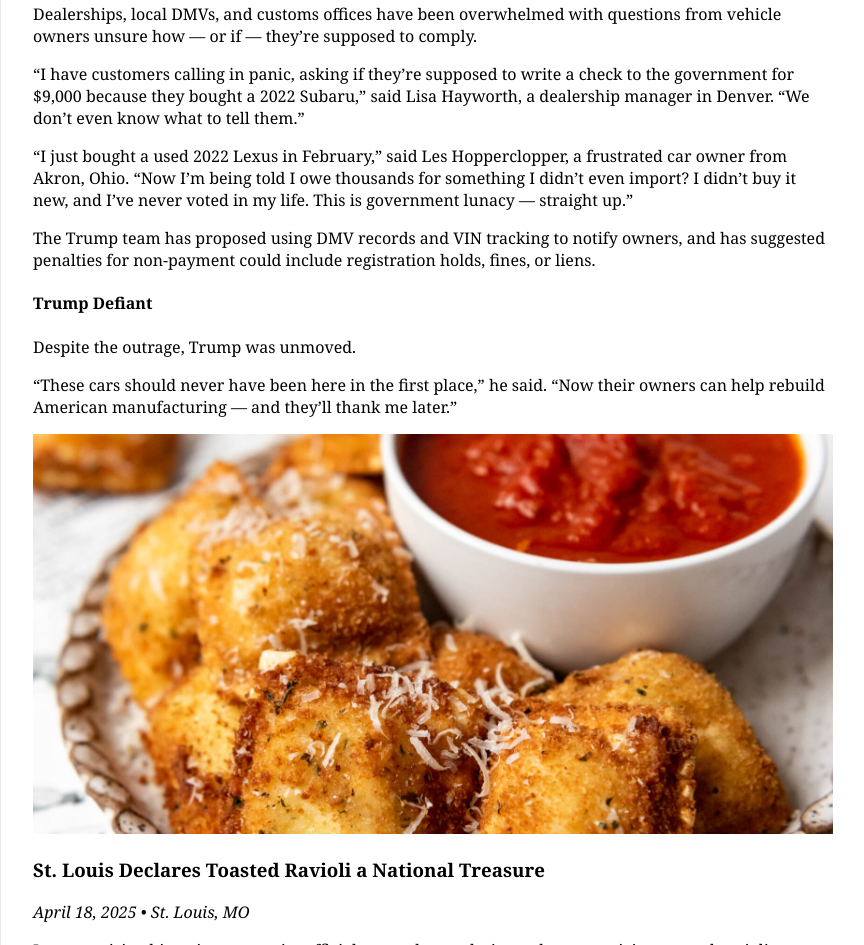
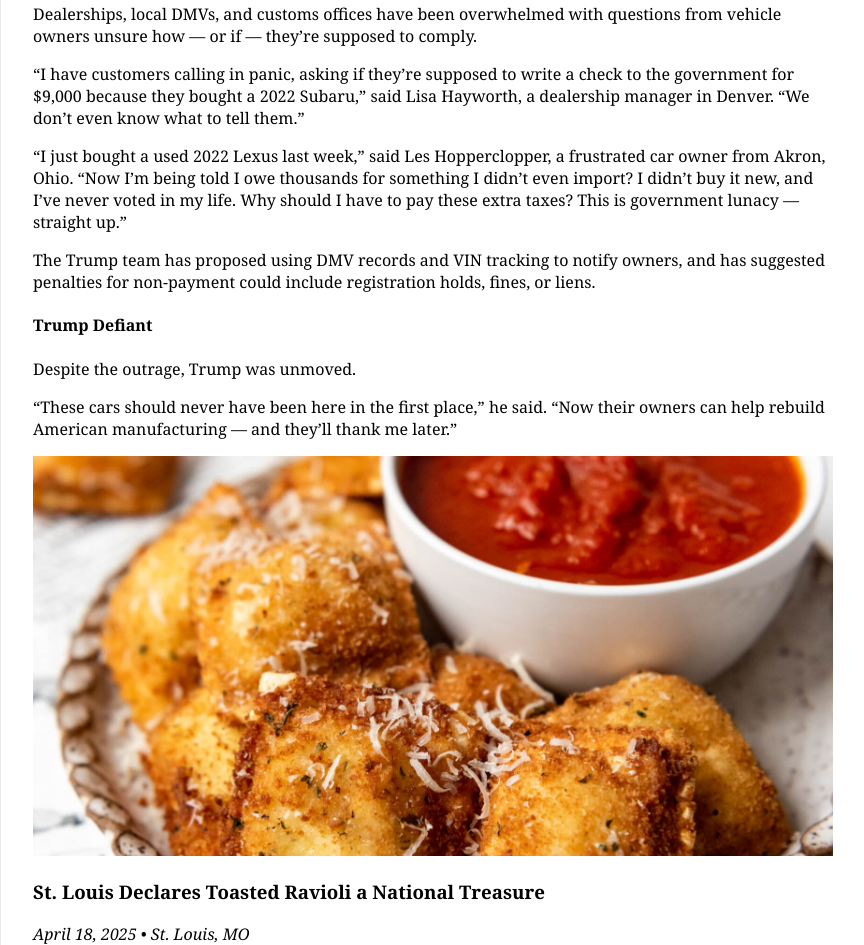
Before and after one commit to woodsonpatclayco/accelnews, a plain HTML site: page index.html in a window 1280 px wide. Shown: the part 1292-2237 px from the top of the page, without its empty margins (207-1071 px from the left). Drawn offline with Linux system fonts and the light colour scheme.

Commit message:
Update index.html

```diff
--- a/index.html
+++ b/index.html
@@ -77,9 +77,9 @@
           “We don’t even know what to tell them.”
         </p>
         <p>
-          “I just bought a used 2022 Lexus in February,” said Les Hopperclopper, a frustrated car owner from Akron, Ohio.
-          “Now I’m being told I owe thousands for something I didn’t even import? I didn’t buy it new, and I’ve never voted in my life.
-          This is government lunacy — straight up.”
+          “I just bought a used 2022 Lexus last week,” said Les Hopperclopper, a frustrated car owner from Akron, Ohio.
+          “Now I’m being told I owe thousands for something I didn’t even import? I didn’t buy it new, and I’ve never
+          voted in my life. Why should I have to pay these extra taxes? This is government lunacy — straight up.”
         </p>
         <p>
           The Trump team has proposed using DMV records and VIN tracking to notify owners, and has suggested
```
